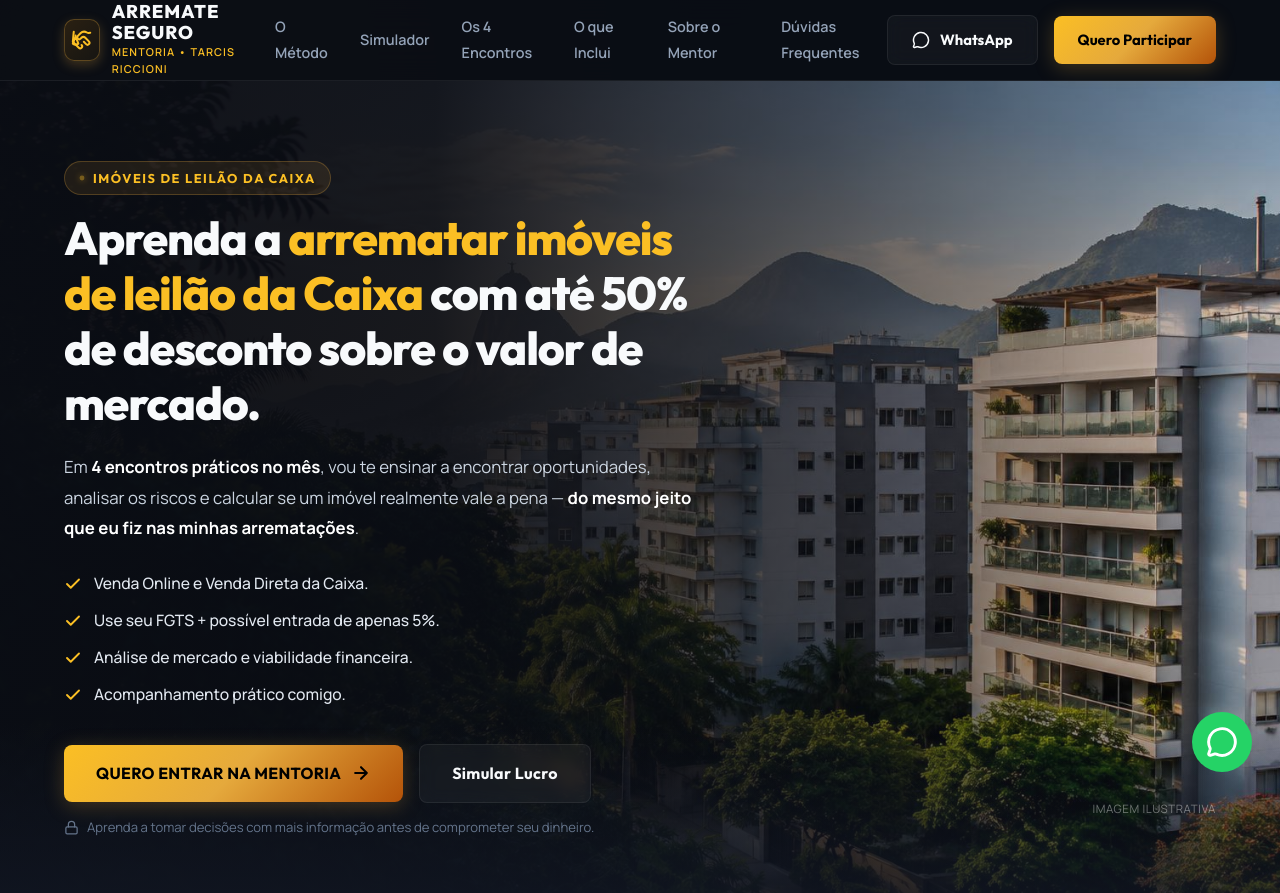
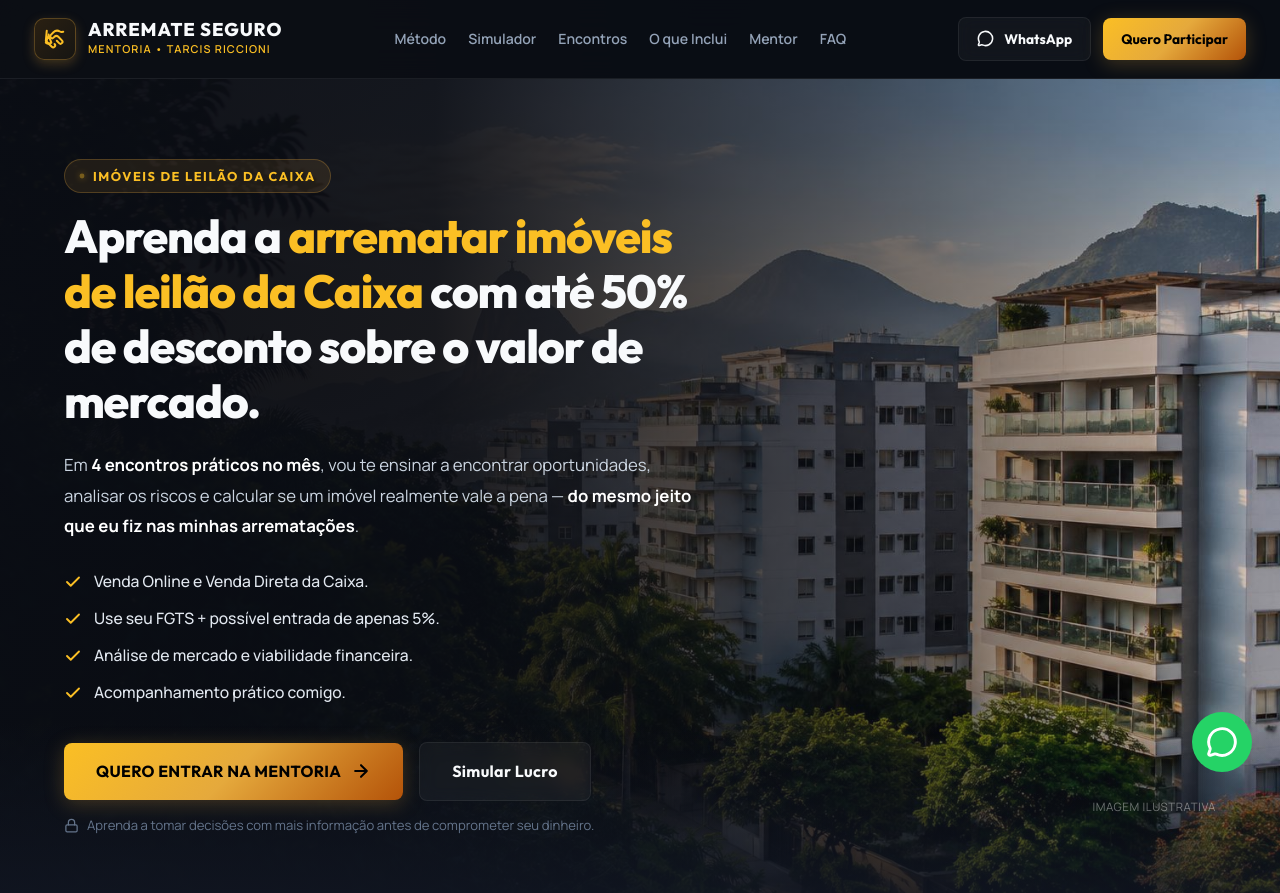
Before and after one commit to dilob0802-rgb/arremate-seguro, a plain HTML site: page index.html in a window 1280 px wide. Shown: the top 893 px of the page. Drawn offline with Linux system fonts and the light colour scheme.

Commit message:
Corrigir menu superior: textos concisos, white-space nowrap e proporcoes harmoniosas

```diff
--- a/index.html
+++ b/index.html
@@ -69,14 +69,14 @@
       </a>
 
       <!-- Menu de Navegação -->
-      <nav aria-label="Navegação Principal">
+      <nav aria-label="Navegação Principal" class="main-navigation">
         <ul class="nav-menu">
-          <li><a href="#metodo" class="nav-link">O Método</a></li>
+          <li><a href="#metodo" class="nav-link">Método</a></li>
           <li><a href="#simulador" class="nav-link">Simulador</a></li>
-          <li><a href="#encontros" class="nav-link">Os 4 Encontros</a></li>
+          <li><a href="#encontros" class="nav-link">Encontros</a></li>
           <li><a href="#incluso" class="nav-link">O que Inclui</a></li>
-          <li><a href="#mentor" class="nav-link">Sobre o Mentor</a></li>
-          <li><a href="#faq" class="nav-link">Dúvidas Frequentes</a></li>
+          <li><a href="#mentor" class="nav-link">Mentor</a></li>
+          <li><a href="#faq" class="nav-link">FAQ</a></li>
         </ul>
       </nav>
 
@@ -85,14 +85,14 @@
         <a href="https://wa.me/5521986785306?text=Ol%C3%A1%2C%20Tarcis!%20Quero%20conhecer%20a%20mentoria%20ARREMATE%20SEGURO."
            target="_blank"
            rel="noopener noreferrer"
-           class="btn btn-outline"
+           class="btn btn-outline btn-sm nav-btn-whatsapp"
            id="navWhatsappBtn">
-          <svg width="18" height="18" viewBox="0 0 24 24" fill="none" stroke="currentColor" stroke-width="2" stroke-linecap="round" stroke-linejoin="round">
+          <svg width="17" height="17" viewBox="0 0 24 24" fill="none" stroke="currentColor" stroke-width="2.2" stroke-linecap="round" stroke-linejoin="round">
             <path d="M2.992 16.342a2 2 0 0 1 .094 1.167l-1.065 3.29a1 1 0 0 0 1.236 1.168l3.413-.998a2 2 0 0 1 1.099.092 10 10 0 1 0-4.777-4.719"/>
           </svg>
           <span>WhatsApp</span>
         </a>
-        <a href="#inscricao" class="btn btn-primary js-open-modal" id="navCtaBtn">
+        <a href="#inscricao" class="btn btn-primary btn-sm js-open-modal" id="navCtaBtn">
           Quero Participar
         </a>
         <button class="mobile-toggle" id="mobileMenuToggle" aria-label="Abrir Menu">
--- a/styles.css
+++ b/styles.css
@@ -206,7 +206,11 @@ button {
   display: flex;
   align-items: center;
   justify-content: space-between;
-  height: 80px;
+  height: 78px;
+  width: 100%;
+  max-width: 1260px;
+  margin: 0 auto;
+  gap: 20px;
 }
 
 .brand-logo {
@@ -214,6 +218,7 @@ button {
   align-items: center;
   gap: 12px;
   text-decoration: none;
+  flex-shrink: 0;
 }
 
 .brand-icon-wrapper {
@@ -227,6 +232,7 @@ button {
   justify-content: center;
   color: var(--gold-400);
   box-shadow: 0 4px 12px var(--gold-glow);
+  flex-shrink: 0;
 }
 
 .brand-text-group {
@@ -241,6 +247,7 @@ button {
   letter-spacing: 0.05em;
   color: var(--text-primary);
   line-height: 1.1;
+  white-space: nowrap;
 }
 
 .brand-subtitle {
@@ -249,21 +256,28 @@ button {
   letter-spacing: 0.1em;
   color: var(--gold-400);
   text-transform: uppercase;
+  white-space: nowrap;
 }
 
 .nav-menu {
   display: flex;
   align-items: center;
-  gap: 32px;
+  gap: 22px;
   list-style: none;
+  margin: 0;
+  padding: 0;
+  flex-shrink: 1;
 }
 
 .nav-link {
-  font-size: 0.9rem;
+  font-size: 0.88rem;
   font-weight: 600;
   color: var(--text-secondary);
   transition: var(--transition-smooth);
   position: relative;
+  white-space: nowrap;
+  padding: 6px 0;
+  display: inline-block;
 }
 
 .nav-link:hover {
@@ -288,7 +302,8 @@ button {
 .nav-actions {
   display: flex;
   align-items: center;
-  gap: 16px;
+  gap: 12px;
+  flex-shrink: 0;
 }
 
 /* Botões Estilizados */
@@ -304,6 +319,12 @@ button {
   border-radius: var(--radius-sm);
   transition: var(--transition-smooth);
   text-align: center;
+  white-space: nowrap;
+}
+
+.btn-sm {
+  padding: 10px 18px;
+  font-size: 0.86rem;
   white-space: nowrap;
 }
 
@@ -360,14 +381,30 @@ button {
   display: none;
   font-size: 1.5rem;
   color: var(--text-primary);
-}
-
-@media (max-width: 900px) {
+  padding: 4px 8px;
+}
+
+@media (max-width: 1040px) {
   .nav-menu {
     display: none;
   }
   .mobile-toggle {
     display: block;
+  }
+}
+
+@media (max-width: 600px) {
+  .nav-btn-whatsapp span {
+    display: none;
+  }
+  .nav-btn-whatsapp {
+    padding: 10px 12px;
+  }
+  .brand-title {
+    font-size: 1rem;
+  }
+  .brand-subtitle {
+    font-size: 0.62rem;
   }
 }
 
```
